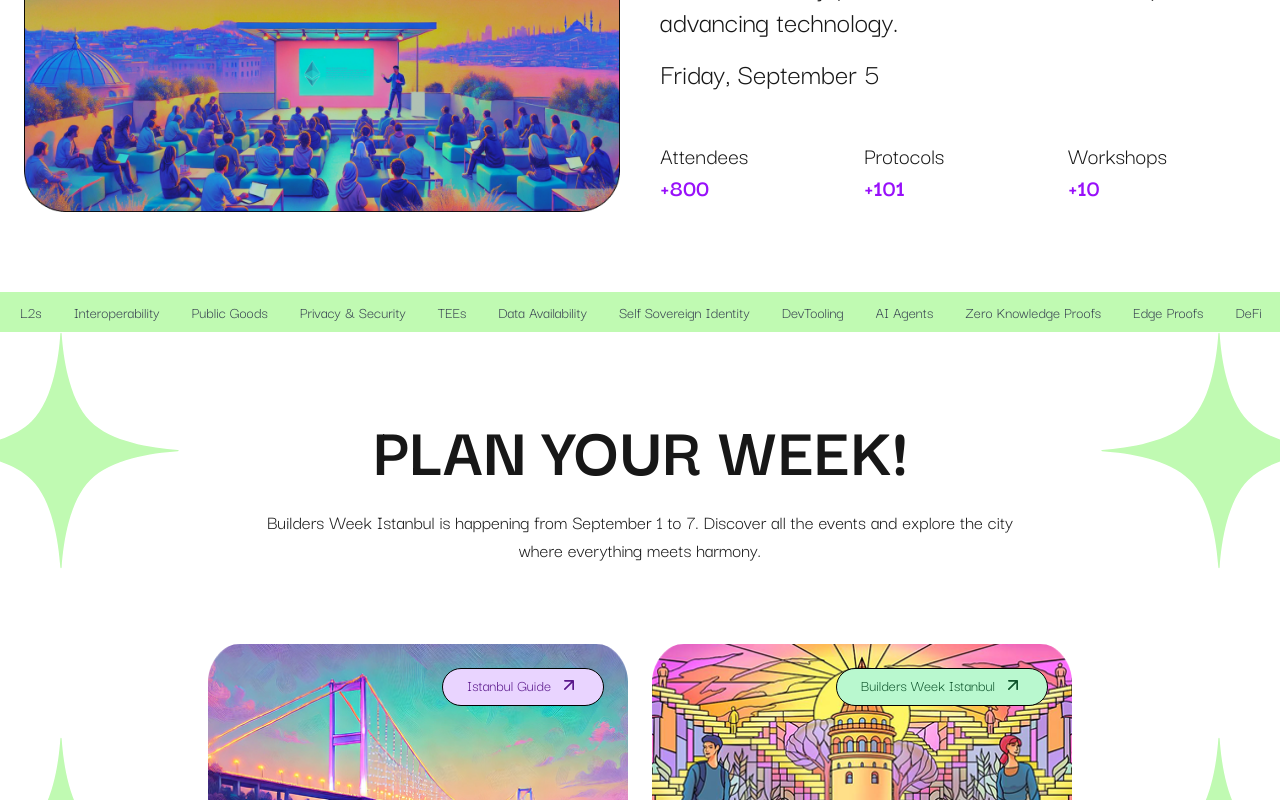
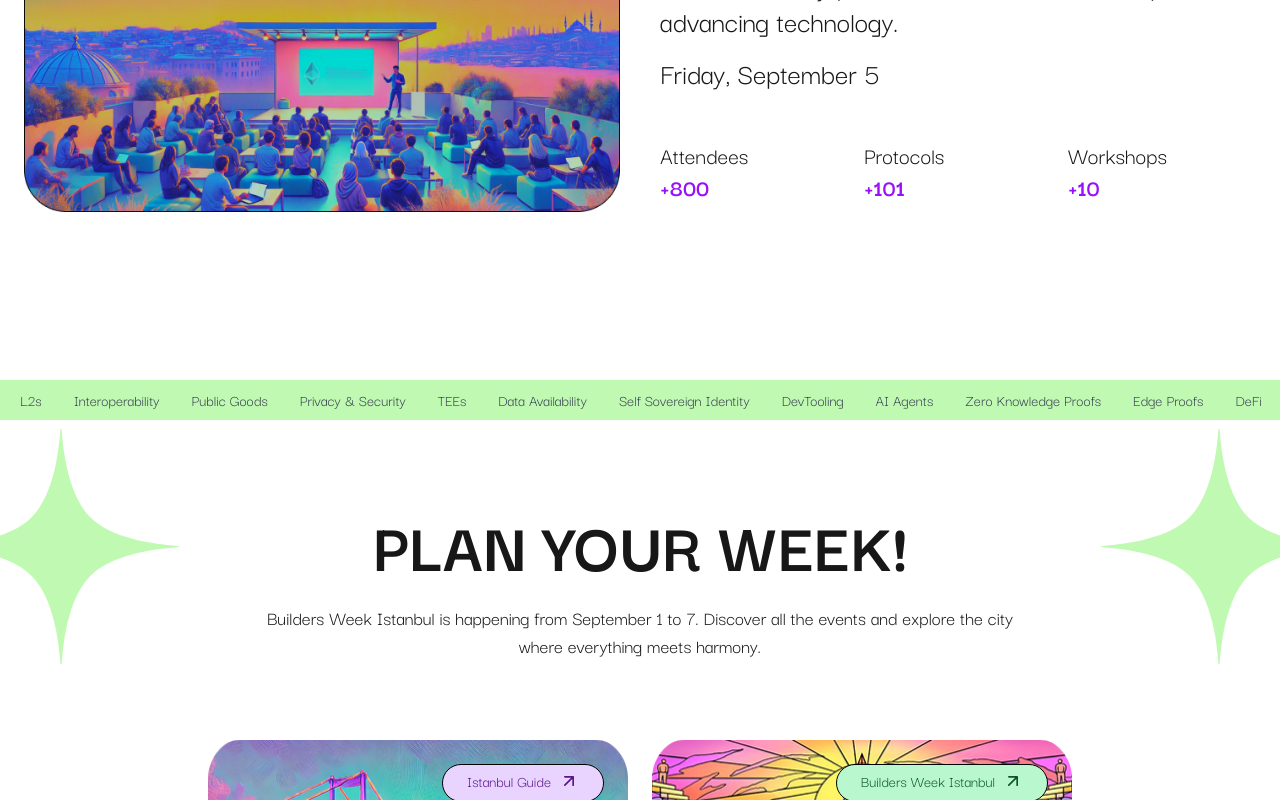
Before and after one commit to keyboord01/ethistanbul-site, a Next.js app: page / in a window 1280 px wide. Shown: the part 1403-2203 px from the top of the page. Built offline with nearby package versions, Linux system fonts and the light colour scheme; a web font is replaced by a local one.

Commit message:
feat: ensure techticker only renders once

```diff
--- a/components/overview.tsx
+++ b/components/overview.tsx
@@ -9,6 +9,7 @@ import CountUp from "react-countup";
 import IstanbulGuideImage from "@/assets/istanbul_bridge.png";
 import BuildersWeekImage from "@/assets/galataport.png";
 import LiquidButton from "./ui/liquid-button";
+
 const LeftStar = (
   props: React.JSX.IntrinsicAttributes & React.SVGProps<SVGSVGElement>
 ) => (
@@ -44,9 +45,7 @@ const RightStar = (
   </svg>
 );
 
-const Overview = () => {
-  const [selectedSection, setSelectedSection] = useState("Conference");
-
+const TechTicker = React.memo(() => {
   const techKeywords = [
     "Edge Proofs",
     "DeFi",
@@ -63,6 +62,44 @@ const Overview = () => {
     "Zero Knowledge Proofs",
   ];
 
+  return (
+    <div className="w-full mt-10 sm:mt-16 md:mt-20 py-2 overflow-hidden bg-[#c0fab2]">
+      <div className="ticker-container">
+        <div className="ticker-track">
+          <div className="ticker-content">
+            {techKeywords.map((keyword, index) => (
+              <span
+                key={`original-${index}`}
+                className="ticker-item"
+              >
+                {keyword}
+              </span>
+            ))}
+          </div>
+
+          <div className="ticker-content">
+            {techKeywords.map((keyword, index) => (
+              <span
+                key={`duplicate-${index}`}
+                className="ticker-item"
+              >
+                {keyword}
+              </span>
+            ))}
+          </div>
+        </div>
+      </div>
+    </div>
+  );
+});
+
+TechTicker.displayName = "TechTicker";
+
+const Overview = () => {
+  const [selectedSection, setSelectedSection] = useState("Conference");
+
+  const memoizedTechTicker = React.useMemo(() => <TechTicker />, []);
+
   const contentVariants = {
     hidden: { opacity: 0, y: 20 },
     visible: { opacity: 1, y: 0, transition: { duration: 0.5 } },
@@ -70,7 +107,7 @@ const Overview = () => {
 
   return (
     <section
-      className="pt-10 sm:pt-16 md:pt-20 overflow-hidden"
+      className="pt-10 bg-white sm:pt-16 md:pt-20 overflow-hidden"
       id="overview"
     >
       <div className="max-w-7xl container mx-auto px-4 sm:px-6">
@@ -185,32 +222,8 @@ const Overview = () => {
         </div>
       </div>
 
-      <div className="w-full mt-10 sm:mt-16 md:mt-20 py-2 overflow-hidden bg-[#c0fab2]">
-        <div className="ticker-container">
-          <div className="ticker-track">
-            <div className="ticker-content">
-              {techKeywords.map((keyword, index) => (
-                <span
-                  key={`original-${index}`}
-                  className="ticker-item"
-                >
-                  {keyword}
-                </span>
-              ))}
-            </div>
-
-            <div className="ticker-content">
-              {techKeywords.map((keyword, index) => (
-                <span
-                  key={`duplicate-${index}`}
-                  className="ticker-item"
-                >
-                  {keyword}
-                </span>
-              ))}
-            </div>
-          </div>
-        </div>
+      <div className="w-full mt-10 sm:mt-16 md:mt-20 py-2 overflow-hidden">
+        {memoizedTechTicker}
       </div>
 
       <div className="relative pt-20 pb-20 bg-white overflow-hidden">
```
